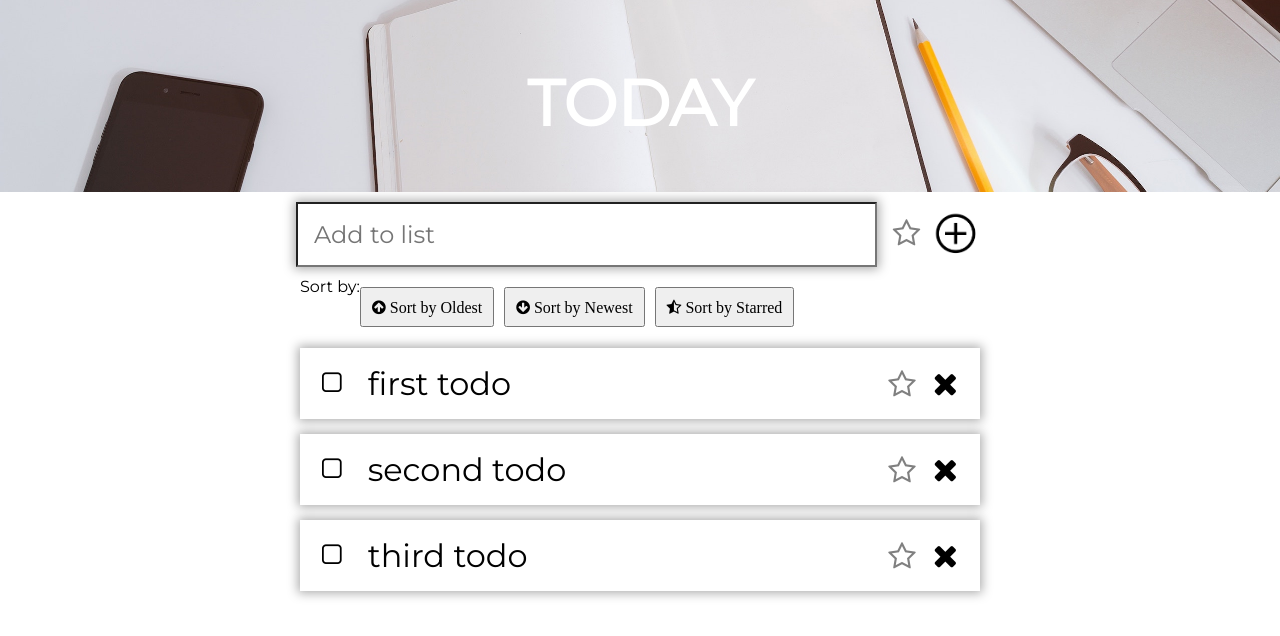
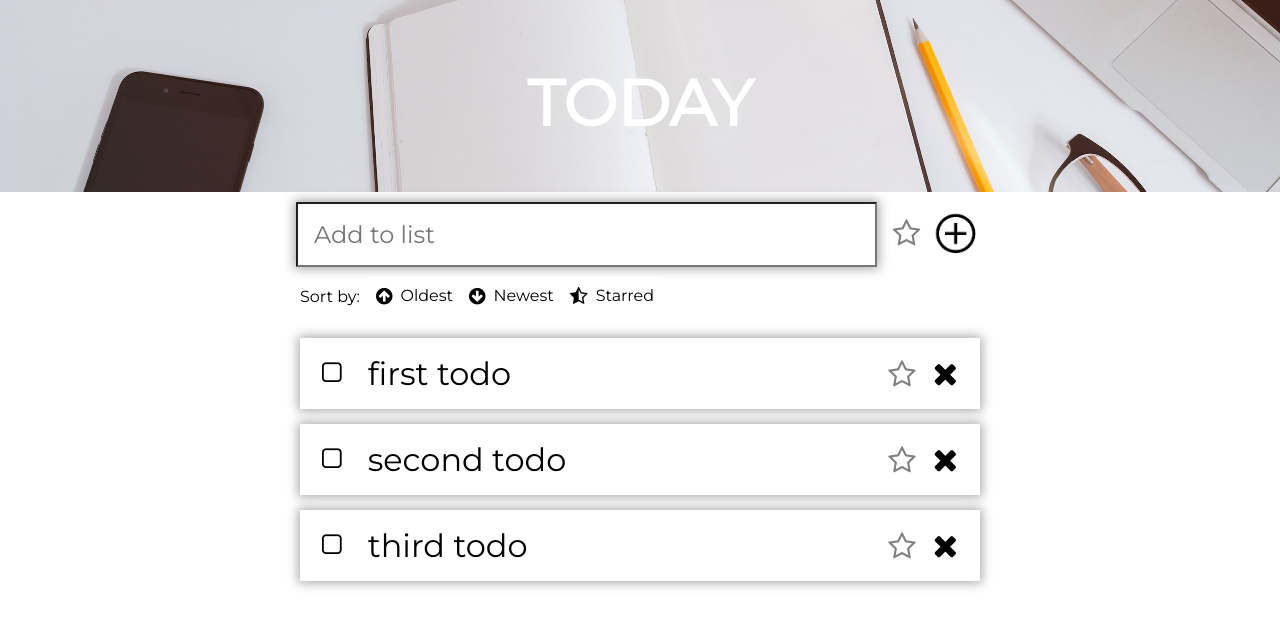
Before and after one commit to fac-12/ssbt-ToDo, a plain HTML site: page index.html in a window 1280 px wide. Drawn offline with Linux system fonts and the light colour scheme.

Commit message:
Made sort buttons look nicer. Still needs hover etc

```diff
--- a/index.html
+++ b/index.html
@@ -25,11 +25,11 @@
 
     <div class="sort-buttons">
       <!--  <button id="reset">Reset</button> -->
-      <span class="sort-by-date">Sort by:</span>
-      <button id="sortFirst" class="fa fa-arrow-circle-up sortbutton" aria-label="Sort by date ascending">   Sort by Oldest</button>
-      <button id="sortLast" class="fa fa-arrow-circle-down sortbutton" aria-label="Sort by date descending">   Sort by Newest</button>
+      <span>Sort by:</span>
+      <button id="sortFirst" aria-label="Sort by date ascending"><i class="fa fa-arrow-circle-up"></i><span>Oldest</span></button>
+      <button id="sortLast" aria-label="Sort by date descending"><i class="fa fa-arrow-circle-down"></i><span>Newest</span></button>
       <!-- <span class="sort-by-date">Sort By Starred</span> -->
-      <button id="sortPriority" class="fa fa-star-half-o sortbutton" aria-label="Sort by priority">  Sort by Starred</button>
+      <button id="sortPriority" aria-label="Sort by priority"><i class="fa fa-star-half-o"></i><span>Starred</span></button>
     </div>
     <div id="todo-container" class="todo-container">
       <ul>
--- a/style.css
+++ b/style.css
@@ -144,14 +144,33 @@ h1 {
     padding-left: 10px;
 }
 
-.sortbutton {
-  font-size: 2rem;
-  /* font-family: 'Roboto Slab', sans-serif; */
-  padding:10px;
-  margin: 10px 10px 0px 0px;
-  /* background-color: white;
-  border: 1px solid black; */
+.sort-buttons > span {
+    font-size: 1rem;
+    padding: .6rem .5rem 0 0;
+    margin: 0;
+}
 
+.sort-buttons > button {
+    padding:  10px 8px 10px 8px;
+    border: 0;
+    background-color: white;
+}
+
+.sort-buttons > button:hover {
+    border: 1 solid black;
+}
+
+.sort-buttons button span {
+    padding: 0px 0px 0px 8px;
+    border: 0px solid blue;
+    position: relative;
+    top: -2px;
+    font-size: 1rem;
+    /* font-family: 'Roboto Slab', sans-serif; */
+}
+
+.sort-buttons button i {
+    font-size: 1.2rem !important;
 }
 
 
```
